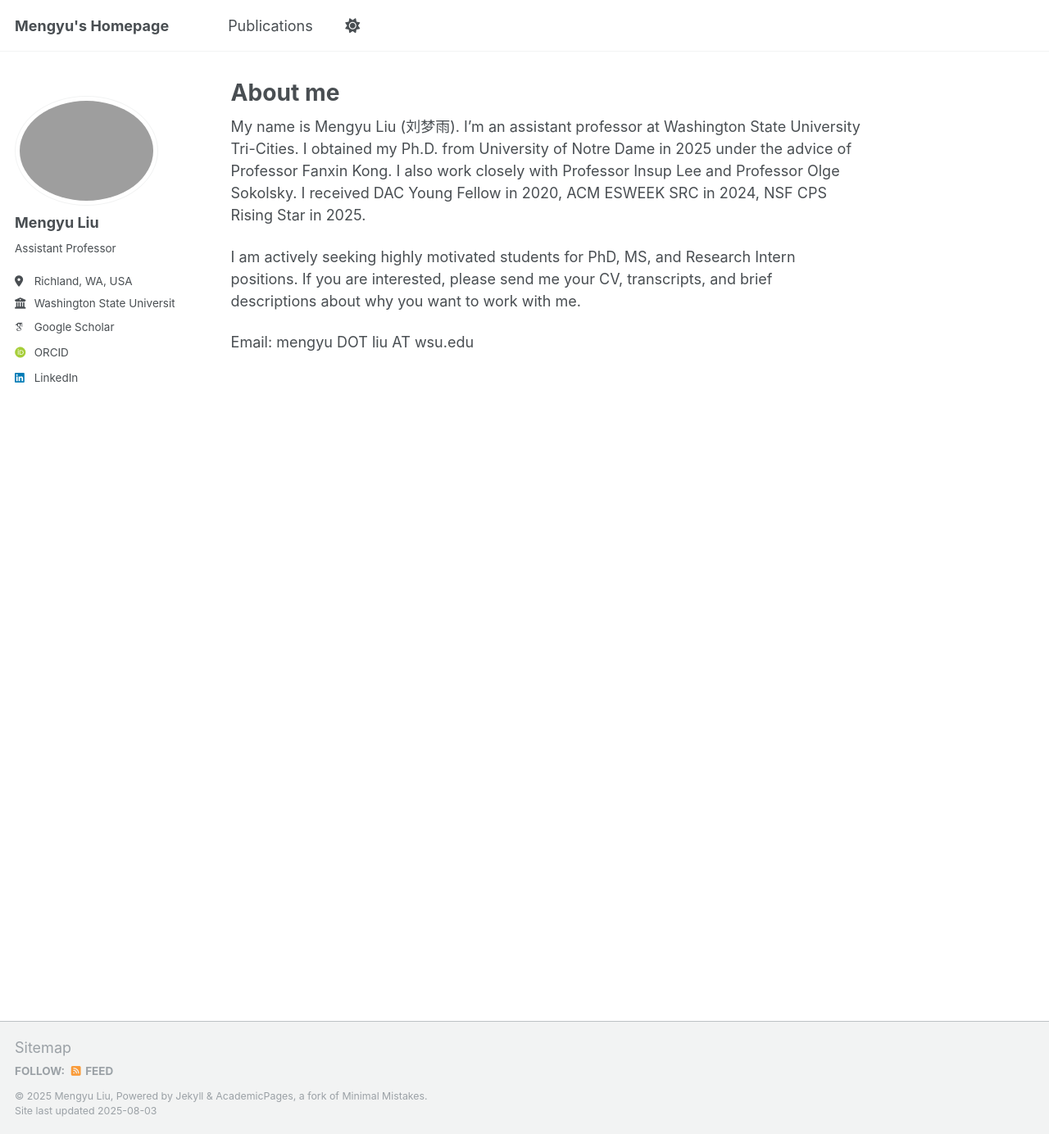
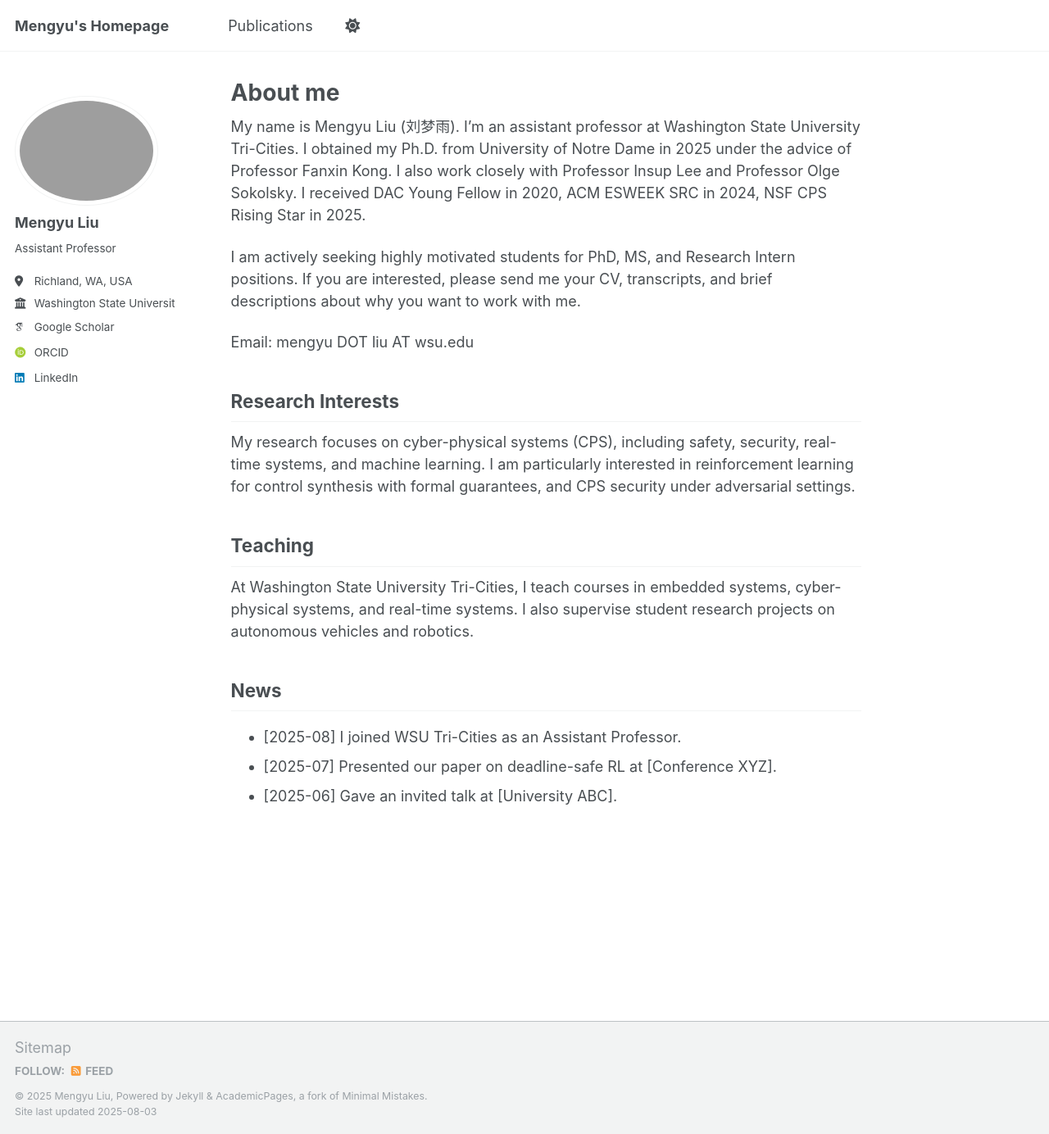
Before and after one commit to Mengyuliu0520/Mengyuliu0520.github.io, a Jekyll site: the page built from _pages/about.md, in a window 1280 px wide and 1384 px high. Shown: the whole window at 82% size. Built offline with Jekyll 4.4.1, drawn with Linux system fonts in a browser that asks for light colours; some web fonts are replaced.

Commit message:
Update about.md

```diff
--- a/_pages/about.md
+++ b/_pages/about.md
@@ -12,6 +12,19 @@ I am actively seeking highly motivated students for PhD, MS, and Research Intern
 
 Email: mengyu DOT liu AT wsu.edu
 
+## Research Interests
+
+My research focuses on cyber-physical systems (CPS), including safety, security, real-time systems, and machine learning. I am particularly interested in reinforcement learning for control synthesis with formal guarantees, and CPS security under adversarial settings.
+
+## Teaching
+
+At Washington State University Tri-Cities, I teach courses in embedded systems, cyber-physical systems, and real-time systems. I also supervise student research projects on autonomous vehicles and robotics.
+
+## News
+
+- [2025-08] I joined WSU Tri-Cities as an Assistant Professor.
+- [2025-07] Presented our paper on deadline-safe RL at [Conference XYZ].
+- [2025-06] Gave an invited talk at [University ABC].
 
 <!-- Hey, cool website template! How did you build it?
 ------
```
